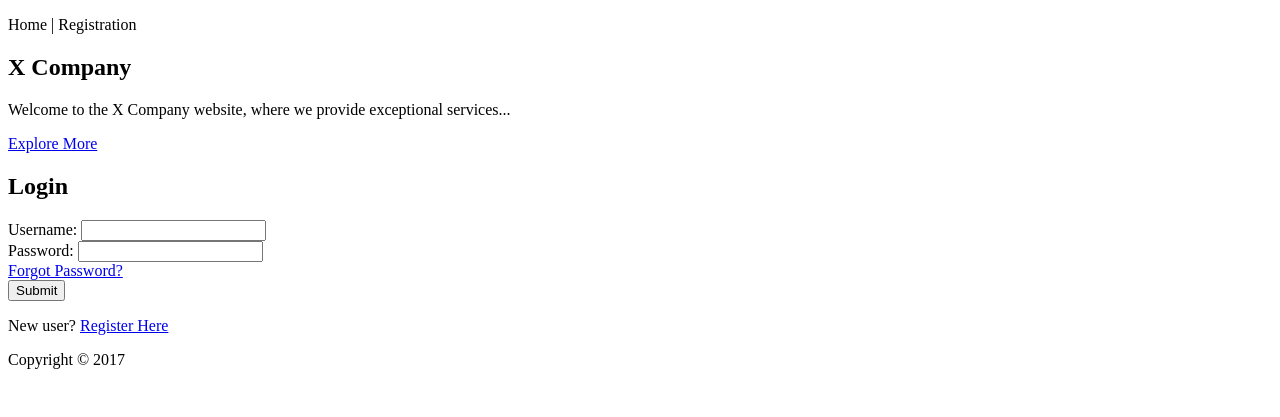
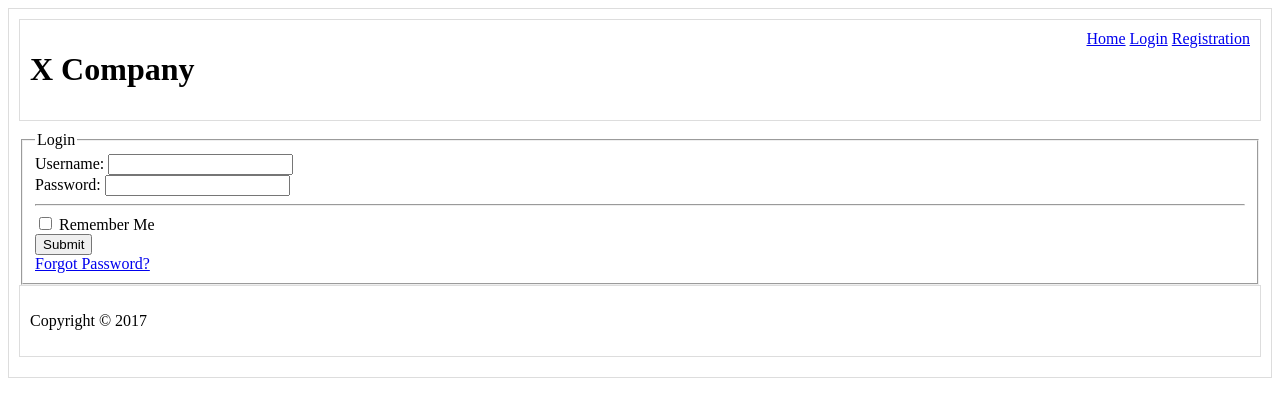
Before and after one commit to MD-ALAMIN-HOSSEN/learning-web-technologies-spring2023-2024-sec-f, a PHP site: page /Login.php in a window 1280 px wide. Shown: the top 417 px of the page. Run offline with PHP 8.4, Linux system fonts and the light colour scheme.

Commit message:
Add files via upload

```diff
--- a/Session/Login.php
+++ b/Session/Login.php
@@ -3,25 +3,34 @@
 <head>
   <meta charset="UTF-8">
   <meta name="viewport" content="width=device-width, initial-scale=1.0">
-  <title>Home Login Registration</title>
+  <title> Login </title>
+  <style>
+    header, body, footer {
+      border: 1px solid #ddd;
+      padding: 10px;
+      margin-bottom: 10px;
+    }
+    .flex-container {
+        display: flex;
+        justify-content: space-between;
+    }
+  </style>
 </head>
-<body>
-  <header>
-    <div class="company-logo">
-      </div>
-    <div class="user-info">
-      <p>Home | Registration</p>
+<header >
+    <div class="flex-container">
+    <h1>X Company</h1>
+    <nav>
+      <a href="publicHome.php">Home</a>
+      <a href="Login.php">Login</a>
+      <a href="Registration.php">Registration</a>
+    </nav>
     </div>
   </header>
-  <main>
-    <section class="home-banner">
-      <h2>X Company</h2>
-      <p>Welcome to the X Company website, where we provide exceptional services...</p>
-      <a href="#" class="explore-more-button">Explore More</a>
-    </section>
-    <section class="login-section">
-      <h2>Login</h2>
-      <form action="process_login.php" method="post">
+
+<body>
+ <fieldset>
+    <legend>Login</legend>
+      <form action=".php" method="post">
         <div class="form-group">
           <label for="username">Username:</label>
           <input type="text" name="username" id="username" required>
@@ -30,20 +39,20 @@
           <label for="password">Password:</label>
           <input type="password" name="password" id="password" required>
         </div>
+        <hr>
+        <input type="checkbox" id="vehicle1" name="vehicle1" value="Bike">
+        <label for="vehicle1"> Remember Me</label><br>
+        <div class="form-group">
+          <button type="submit">Submit</button>
+        </div>
         <div class="form-group">
           <a href="#">Forgot Password?</a>
         </div>
-        <div class="form-group">
-          <button type="submit">Submit</button>
-        </div>
       </form>
-      <p class="register-link">
-        New user? <a href="#">Register Here</a>
-      </p>
-    </section>
-  </main>
-  <footer>
+  </fieldset>
+
+</body>
+<footer>
     <p>Copyright © 2017</p>
   </footer>
-</body>
 </html>
--- a/Session/publicHome.php
+++ b/Session/publicHome.php
@@ -16,8 +16,7 @@
     }
   </style>
 </head>
-<body>
-  <header >
+<header >
     <div class="flex-container">
     <h1>X Company</h1>
     <nav>
@@ -26,8 +25,8 @@
       <a href="Registration.php">Registration</a>
     </nav>
     </div>
+  </header>
 
-  </header>
   <body>
     <p>Welcome to X Company</p>
   </body>
--- a/Session/publicUser.html
+++ b/Session/publicUser.html
@@ -30,7 +30,7 @@
     </tr>
     <tr><td> <a href="publicHome.php">Public Home</a> </td></tr>
     <tr><td><a href="Registration.php">Registration</a></td></tr>
-    <tr><td><a href="Login.php">Public User Login</a></td></tr>
+    <tr><td><a href="Login.php">Login</a></td></tr>
     <tr><td><a href="ForgotPassword.php">Forgot Password</a></td></tr>
   </table>
   <div class="navigation">
```
Also changed, not shown: Session/ForgotPassword.php (+32 -20 lines), Session/Registration.php (+29 -15 lines).
